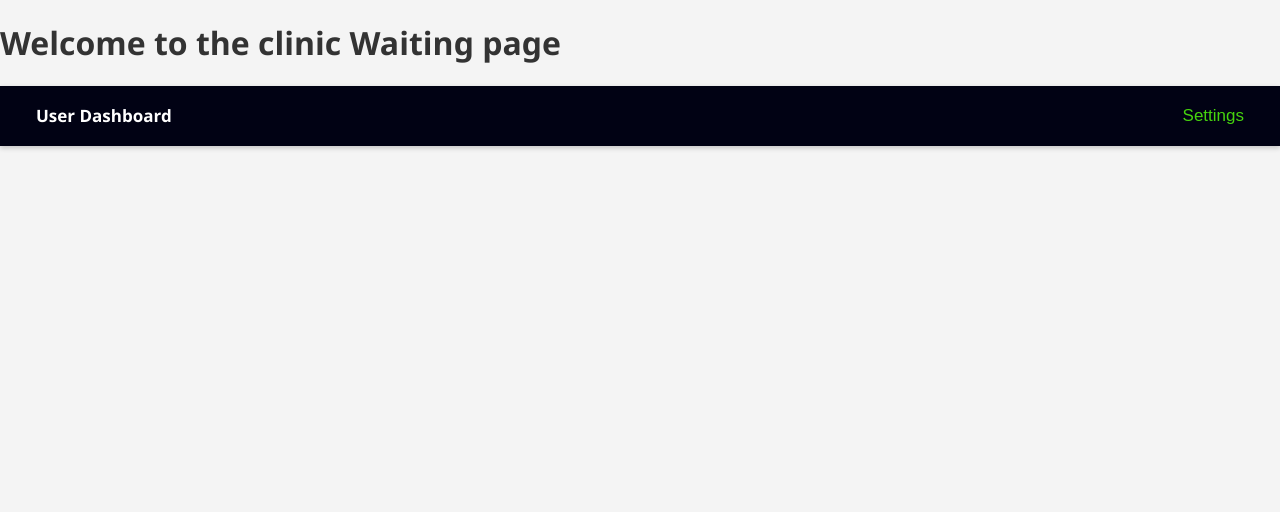
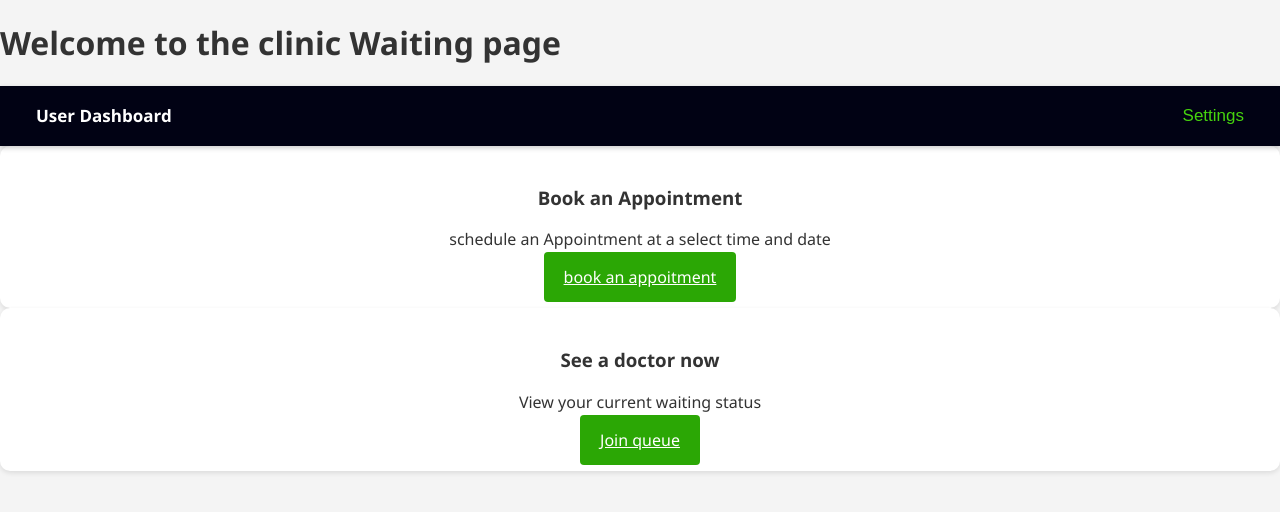
Before and after one commit to Esmith935/clinic-queue, a Flask app: template templates/user-dash.html in a window 1280 px wide. Shown: the top 512 px of the page. Run offline with Flask 3, Linux system fonts and the light colour scheme; the template is opened without the code that fills it, so the values that code supplies are empty.

Commit message:
updated paths

```diff
--- a/templates/user-dash.html
+++ b/templates/user-dash.html
@@ -22,3 +22,18 @@
         </div>
     </div>
     </div>
+
+    <!-- User Information Section -->
+
+        <div class="card">
+            <h3>Book an Appointment</h3>
+            <p>schedule an Appointment at a select time and date</p>
+            <a href="/appointment-dash" class="action-btn">book an appoitment</a>
+        </div>
+
+        <div class="card">
+            <h3>See a doctor now</h3>
+            <p>View your current waiting status</p>
+            <a href="/wait-dash" class="action-btn">Join queue</a>
+        </div>
+    </div>
```
Also changed, not shown: templates/staff-dash.html (+13 -0 lines).
